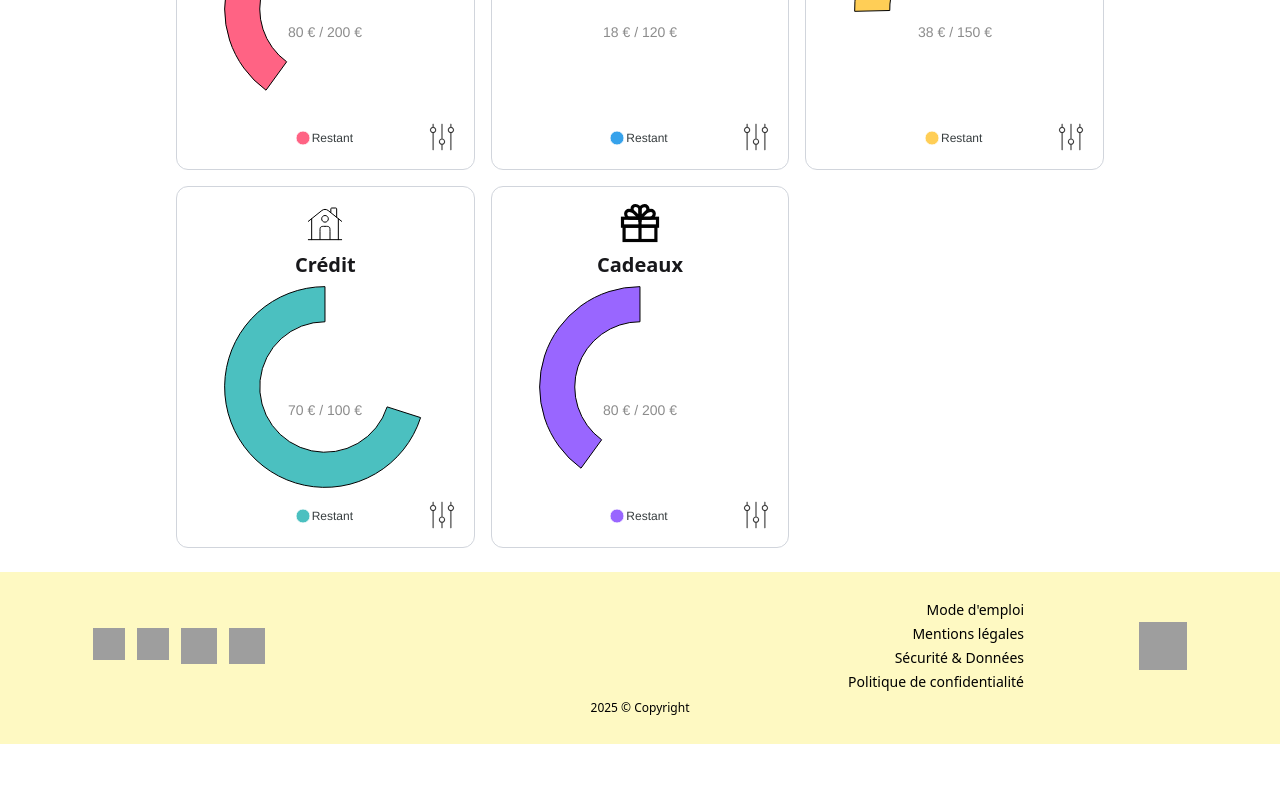
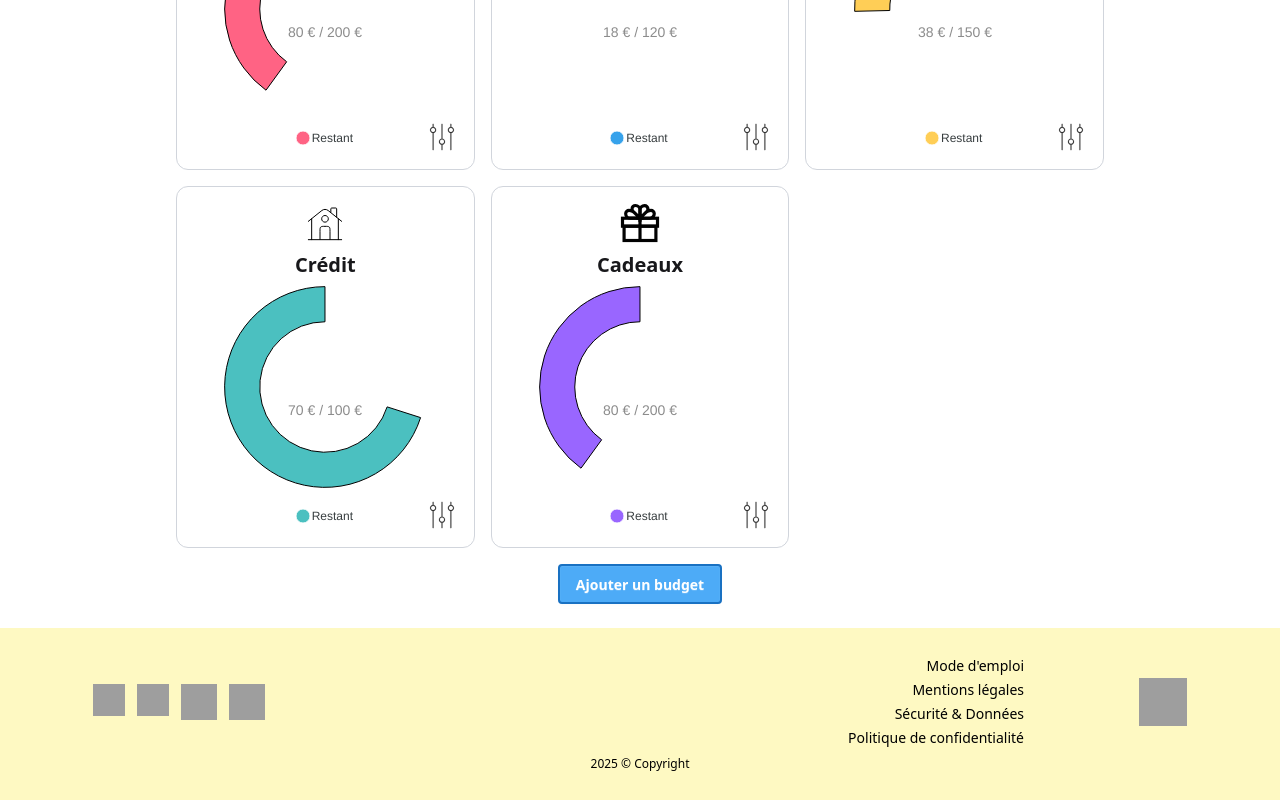
Before and after one commit to martinFretto/LaPince-FrontReact, a React (Vite) app in the folder La pince/: page /budgets in a window 1280 px wide. Shown: the part 440-1240 px from the top of the page. Before the commit the page ends 1184 px from the top, so only its background shows below. Built offline with nearby package versions, Linux system fonts and the light colour scheme; grey boxes are pictures that could not be loaded.

Commit message:
budget details : add btn depenses

```diff
--- a/La pince/src/pages/BudgetDetails.tsx
+++ b/La pince/src/pages/BudgetDetails.tsx
@@ -1,6 +1,5 @@
 import { Link, NavLink, useLocation } from "react-router-dom";
 import DonutDetail from "../components/DonughtDetails/index";
-import LastExpenses from "../components/LastExpenses";
 import DetailsExpenses from "../components/DetailsExpenses";
 
 export default function BudgetDetails() {
--- a/La pince/src/pages/Budgets.tsx
+++ b/La pince/src/pages/Budgets.tsx
@@ -1,4 +1,4 @@
-import { Link, NavLink } from "react-router-dom";
+import { NavLink } from "react-router-dom";
 import "../App.css";
 import DonutDetail from "../components/DonughtDetails/index";
 import { budgets } from "../data/budget";
@@ -58,6 +58,12 @@ export default function Budgets() {
 						</div>
 					))}
 				</div>
+				<button
+					type="button"
+					className="btn bg-[#4DABF7] border-2 border-[#1971C2] text-white mx-auto flex justify-center mt-4"
+				>
+					Ajouter un budget
+				</button>
 			</div>
 		</div>
 	);
```
